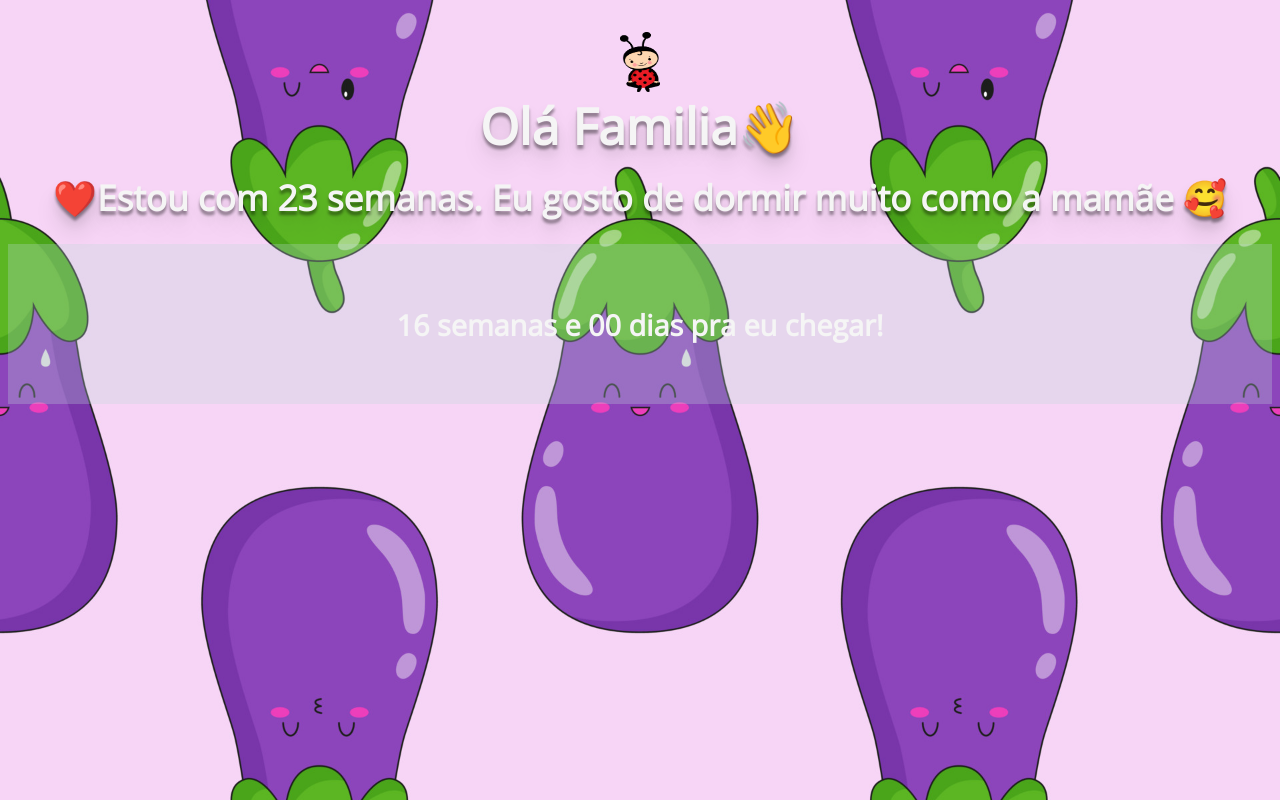
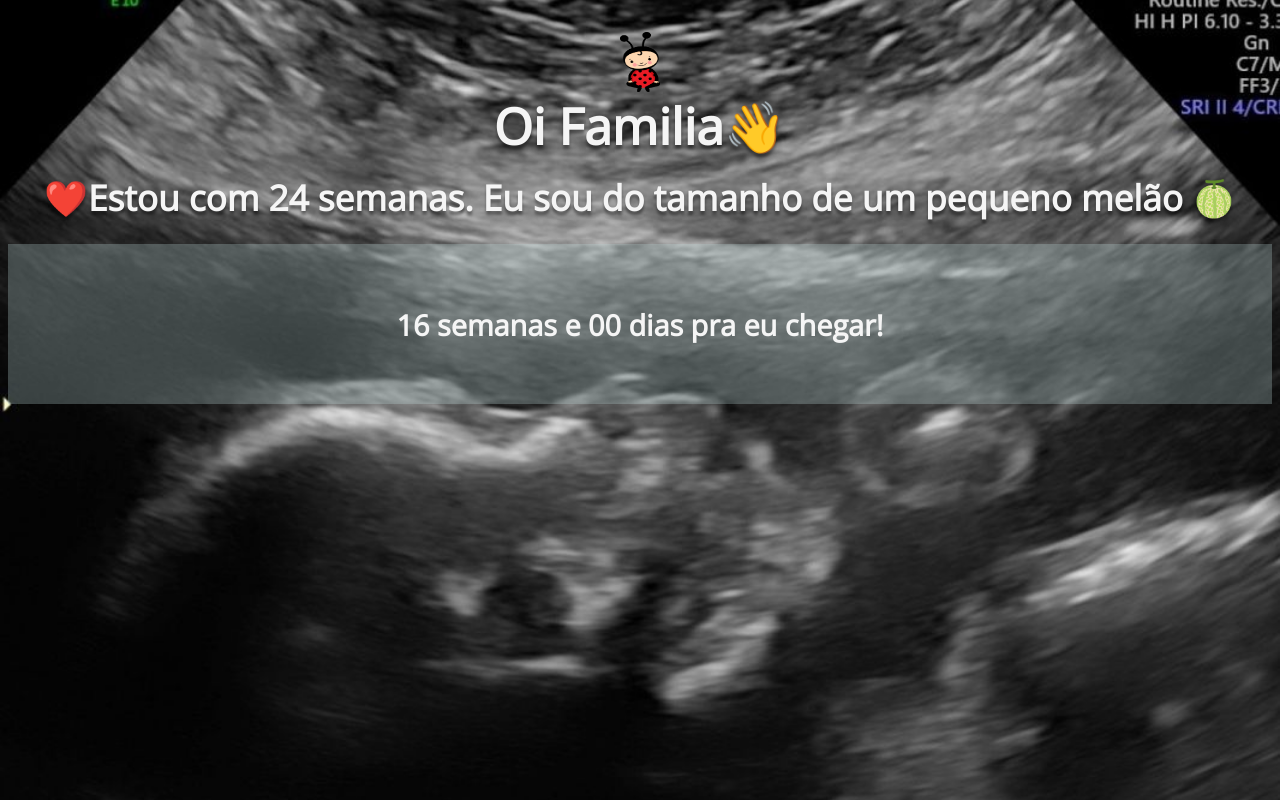
Before and after one commit to raphatapi/joana, a plain HTML site: page index.html in a window 1280 px wide. Drawn offline with nearby package versions, Linux system fonts and the light colour scheme.

Commit message:
24 semanas

```diff
--- a/index.html
+++ b/index.html
@@ -17,8 +17,8 @@
     </video> -->
     <div class="content">
         <div id="header">
-            <img src="./pngwing.com.png" height="60" width="40"><h2>Olá Familia👋</h2>
-            <h1>❤️Estou com 23 semanas. Eu gosto de dormir muito como a mamãe &#129392</h1>
+            <img src="./pngwing.com.png" height="60" width="40"><h2>Oi Familia👋</h2>
+            <h1>❤️Estou com 24 semanas. Eu sou do tamanho de um pequeno melão 🍈</h1>
         </div>
         <div id="wrapper">
             <div id="clock"></div>
--- a/style.css
+++ b/style.css
@@ -5,7 +5,7 @@ html {
 }
 
 body {
-    background: url(./eggplant_wp.jpg) no-repeat center center fixed;
+    background: url(./joana.jpeg) no-repeat center center fixed;
     -webkit-background-size: cover;
     -moz-background-size: cover;
     -o-background-size: cover;
```
Also changed, not shown: cantaloupe.jpg (added), joana.jpeg (added).
